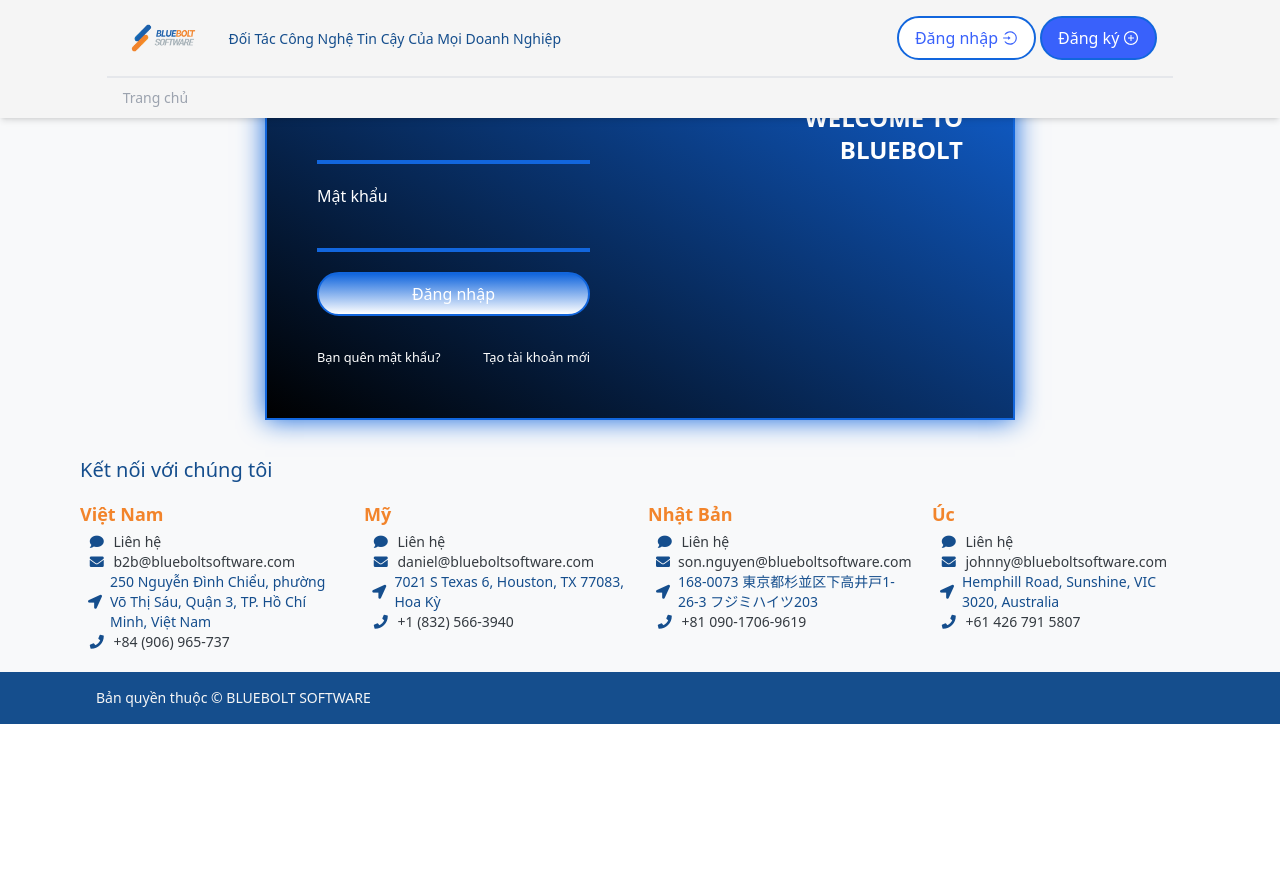
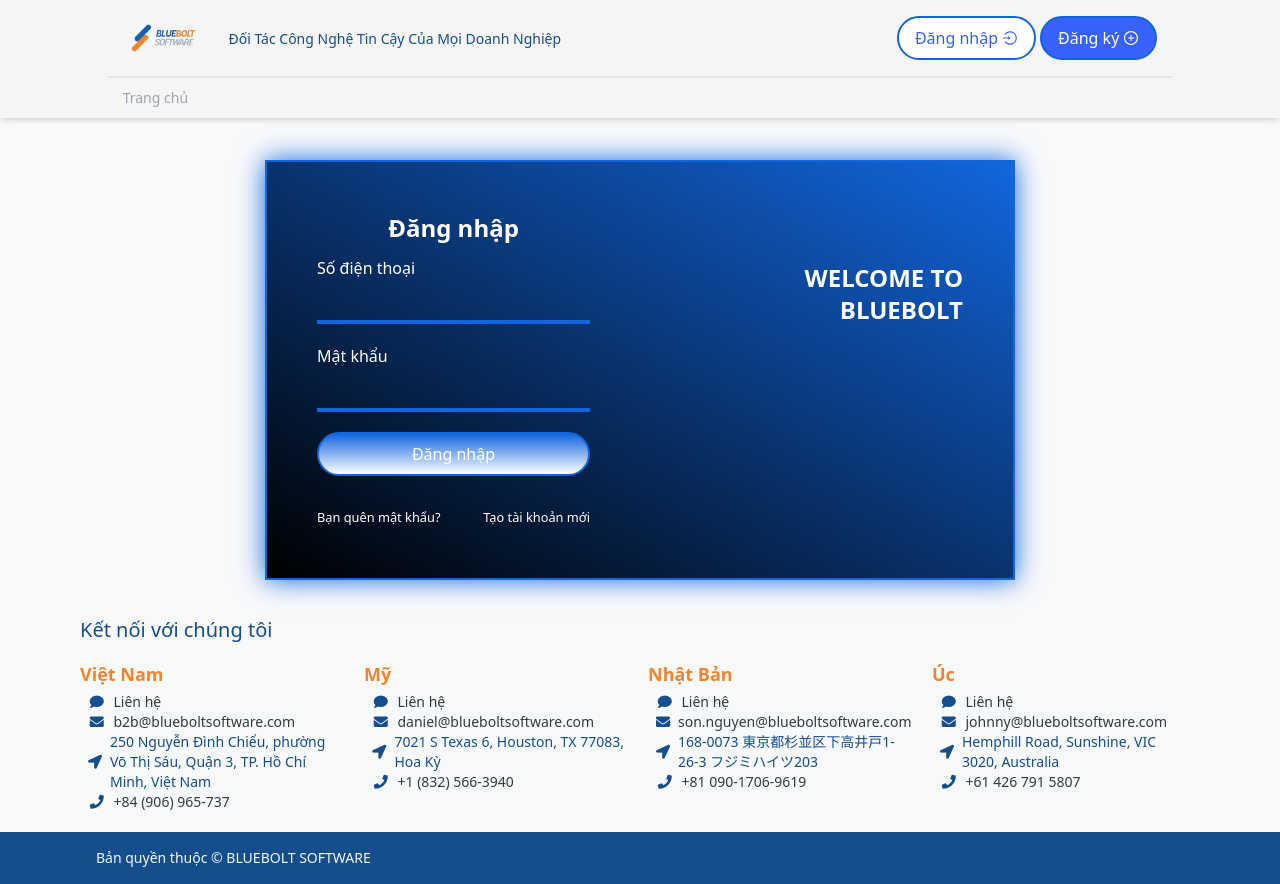
Before and after one commit to AhKhoi202/partner, a React (Create React App) app: page /login in a window 1280 px wide. Before the commit the page ends 800 px from the top, so only its background shows below. Built offline with nearby package versions, Linux system fonts and the light colour scheme.

Commit message:
sua mt dk dn

```diff
--- a/src/containers/public/Login.js
+++ b/src/containers/public/Login.js
@@ -80,7 +80,7 @@
   };
 
   return (
-    <div className="bg-gradient-to-bl text-white from-[#1266dd] to-black w-full md:w-[750px] flex flex-wrap border-2 border-[#1266dd] shadow-xl shadow-[#1266dd]">
+    <div className="mt-40 bg-gradient-to-bl text-white from-[#1266dd] to-black w-full md:w-[750px] flex flex-wrap border-2 border-[#1266dd] shadow-xl shadow-[#1266dd]">
       <div className="w-full md:w-2/4 p-8 md:p-[50px] pb-[100px] items-center justify-center ">
         <h3 className="font-semibold text-2xl mb-3 text-center">Đăng nhập</h3>
         <div className="w-full flex flex-col gap-5">
--- a/src/containers/public/Register.js
+++ b/src/containers/public/Register.js
@@ -30,7 +30,6 @@
   }, [msg, update]);
 
   const handleSubmit = async () => {
-    // console.log(payload);
     const validcounter = validate(payload, setInvalidFields);
     if (validcounter === 0 ) {
       dispatch(action.register(payload));
@@ -39,7 +38,7 @@
   };
 
   return (
-    <div className="text-black w-full md:w-[750px] flex border-2 border-[#1266dd] shadow-xl shadow-[#1266dd]">
+    <div className="mt-40 text-black w-full md:w-[750px] flex border-2 border-[#1266dd] shadow-xl shadow-[#1266dd]">
       <div className="w-full p-[50px] pb-[100px] items-center justify-center ">
         <h3 className="font-semibold text-2xl mb-3 text-center">
           Đăng ký làm partner
```
